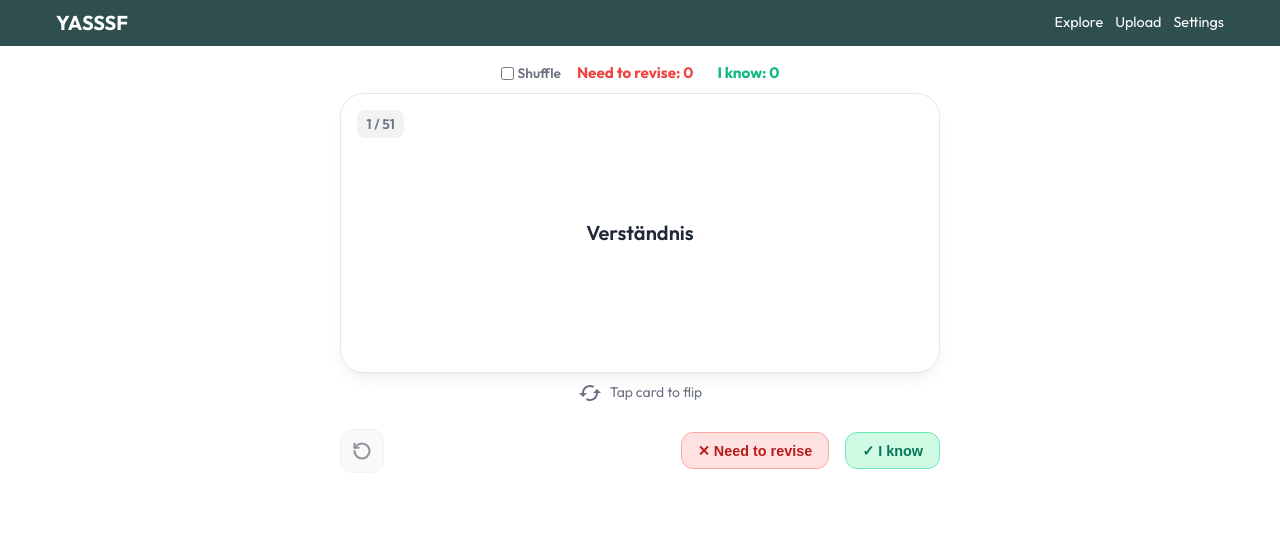
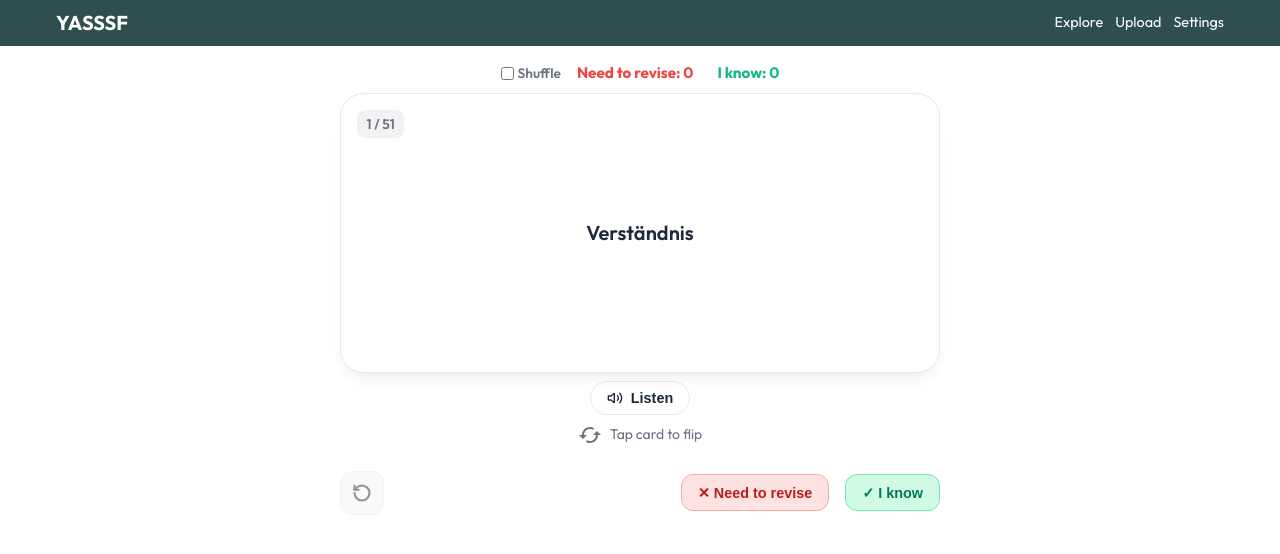
Before and after one commit to timothechauvet/ai-ready-flashcard-maker, a SvelteKit app: page /play/german-c1 in a window 1280 px wide. Shown: the top 554 px of the page. Built offline with nearby package versions, Linux system fonts and the light colour scheme.

Commit message:
:sparkles: Add TTS button for German pronunciations

```diff
--- a/src/routes/play/[deckId]/+page.svelte
+++ b/src/routes/play/[deckId]/+page.svelte
@@ -67,6 +67,23 @@
 
 	function handleFlip() {
 		isFlipped = !isFlipped;
+	}
+
+	function speakWord(text: string | undefined) {
+		if (!text) return;
+		// Strip brackets or parens if needed, but usually speech synthesis works fine
+		const cleanText = text.replace(/\([^)]*\)/g, '').replace(/\[[^\]]*\]/g, '').trim();
+		const utterance = new SpeechSynthesisUtterance(cleanText);
+		utterance.lang = 'de-DE';
+
+		// Find a native German voice if possible
+		const voices = window.speechSynthesis.getVoices();
+		const deVoice = voices.find(v => v.lang.startsWith('de'));
+		if (deVoice) {
+			utterance.voice = deVoice;
+		}
+
+		window.speechSynthesis.speak(utterance);
 	}
 
 	function handleSwipeLeft() {
@@ -217,6 +234,7 @@
 		</div>
 
 		<!-- Central Card Area -->
+		<div style="display: flex; flex-direction: column; width: 100%; align-items: center; gap: 0.5rem;">
 			<div
 				class="flashcard-wrapper"
 				onclick={handleFlip}
@@ -239,6 +257,20 @@
 						<p class="card-text">{currentCard?.result}</p>
 					</div>
 				</div>
+			</div>
+
+			<button
+				class="action-btn speak-btn"
+				onclick={(e) => { e.stopPropagation(); speakWord(currentCard?.indication); }}
+				style="display: flex; align-items: center; gap: 0.5rem; background: var(--card-bg); border: 1px solid var(--border-color); color: var(--text-color); padding: 0.5rem 1rem; border-radius: 2rem; cursor: pointer; font-size: 0.9rem;"
+				aria-label="Speak pronunciation"
+			>
+				<svg viewBox="0 0 24 24" width="16" height="16" fill="none" stroke="currentColor" stroke-width="2" stroke-linecap="round" stroke-linejoin="round">
+					<polygon points="11 5 6 9 2 9 2 15 6 15 11 19 11 5"></polygon>
+					<path d="M19.07 4.93a10 10 0 0 1 0 14.14M15.54 8.46a5 5 0 0 1 0 7.07"></path>
+				</svg>
+				Listen
+			</button>
 		</div>
 
 		<!-- Instructions / Curved arrows design -->
```
Lines whose indentation alone changed are shown as unchanged.
